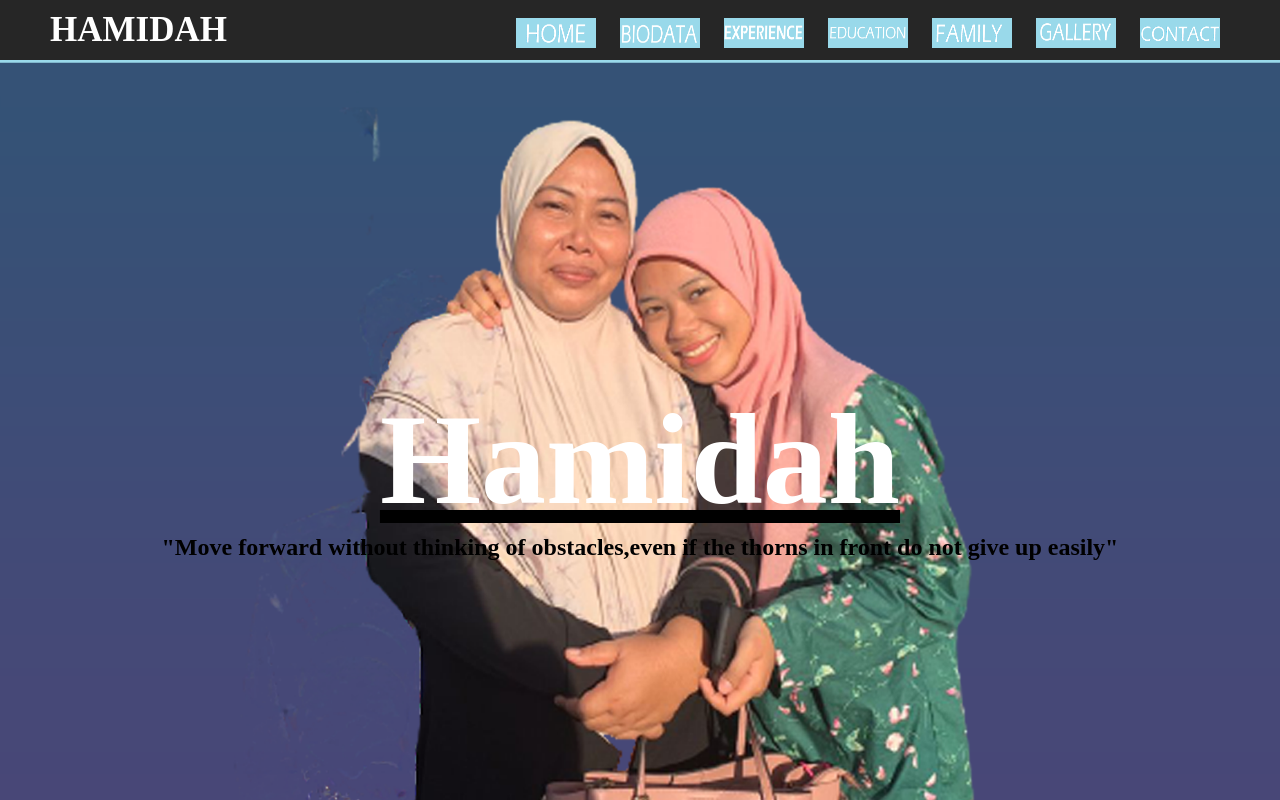
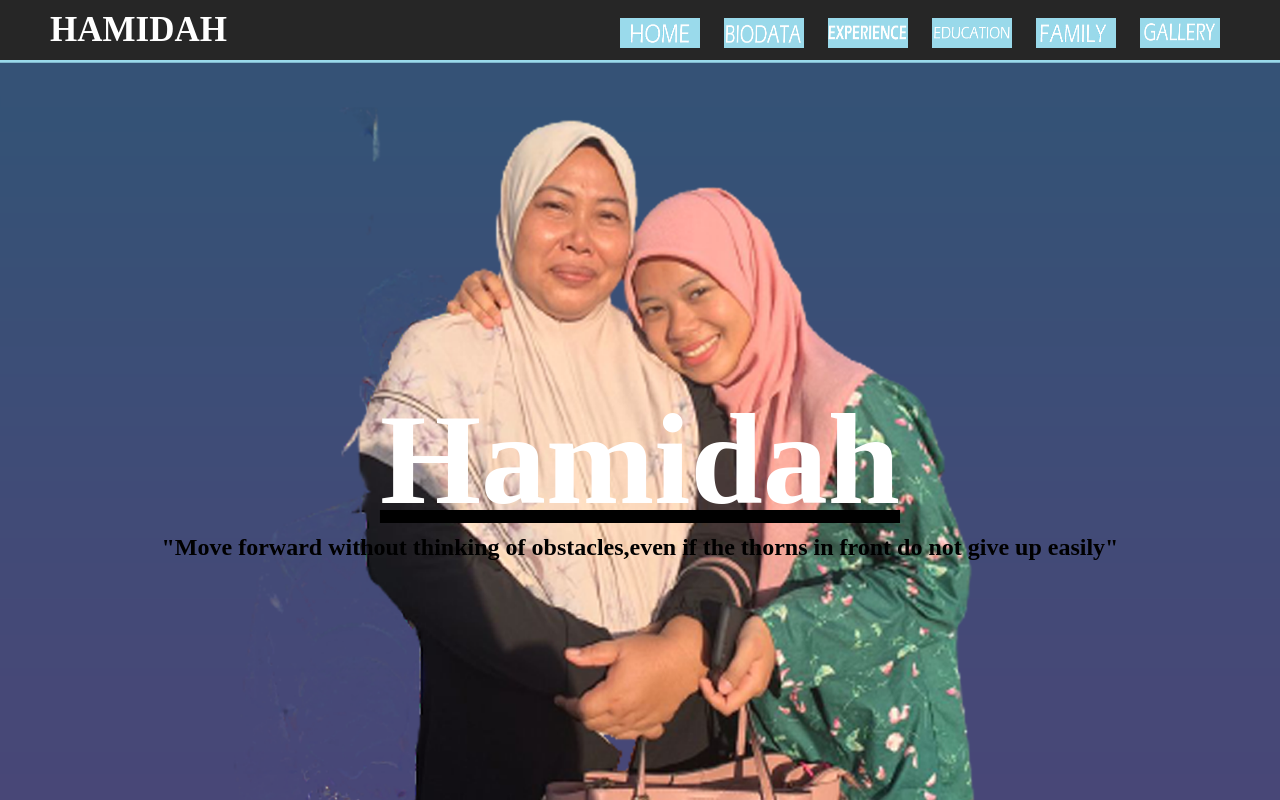
Before and after one commit to Zahpa/IMD311IndividualAssignment, a plain HTML site: page index.html in a window 1280 px wide. Drawn offline with Linux system fonts and the light colour scheme.

Commit message:
Update index.html

```diff
--- a/index.html
+++ b/index.html
@@ -67,7 +67,7 @@ text-transform:uppercase;
   <li><a href="Education.html"><img src="Education.png" width="80" height="30"></a></li>
   <li><a href="family.html"><img src="family.png" width="80" height="30"></a></li>
   <li><a href="gallery.html"><img src="gallery1.png" width="80" height="30"></a></li>
-  <li><a href="contact.html"><img src="contact.png" width="80" height="30"></a></li>
+
 </ul>
 </nav>
 </header>
```
